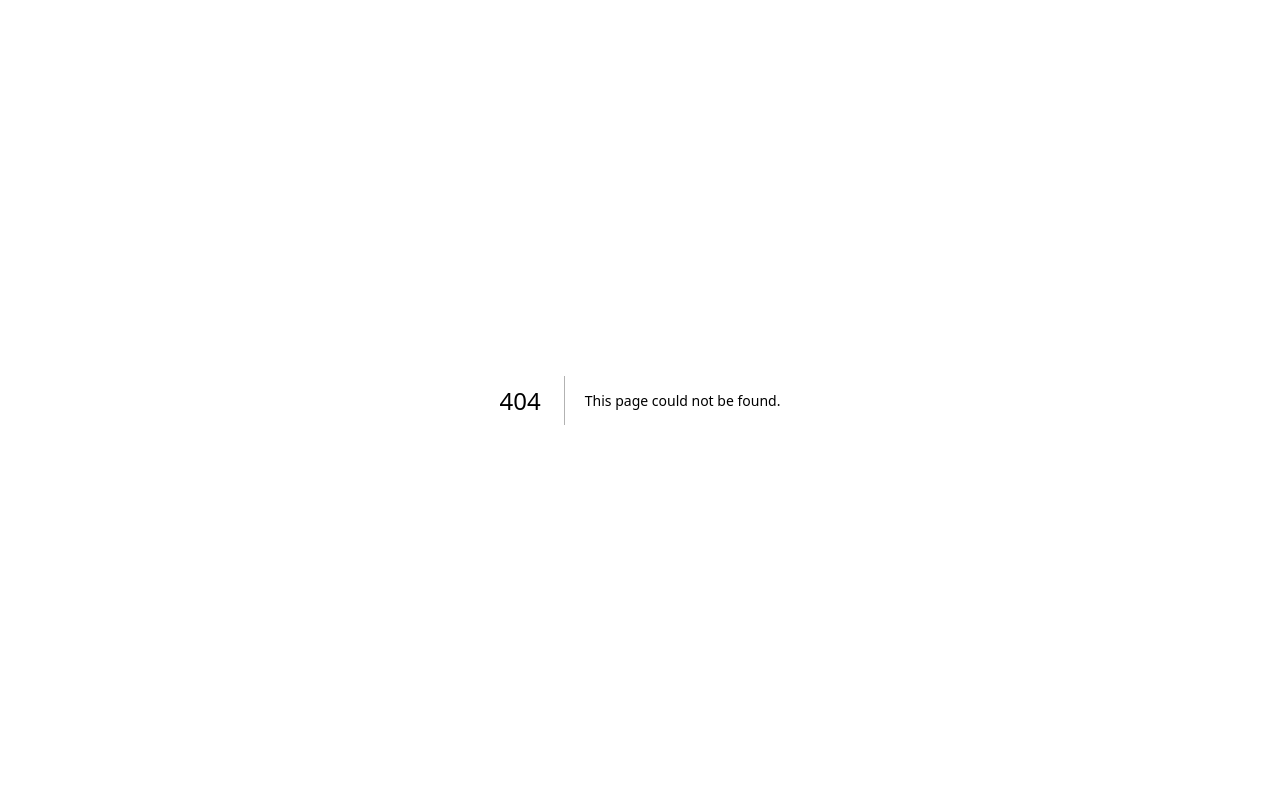
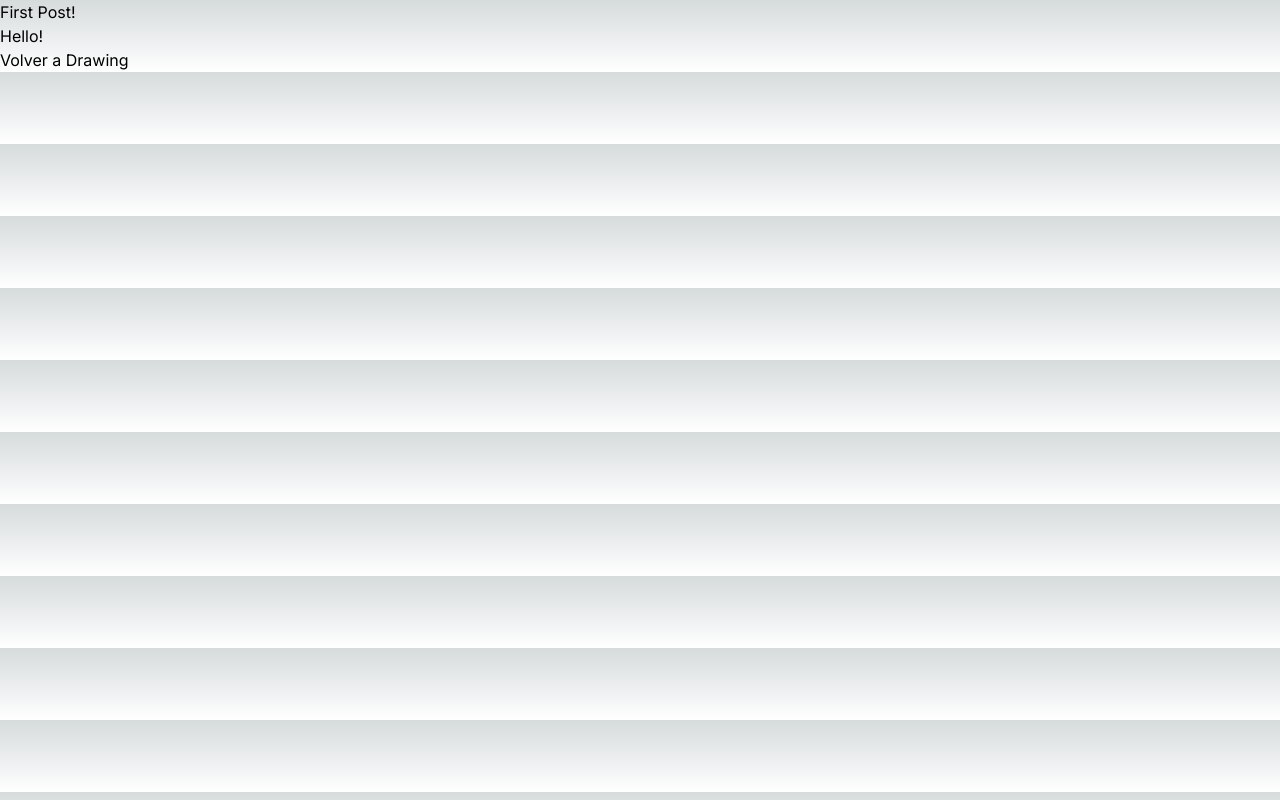
Before and after one commit to IducSoft/projects-typescript-nextjs13, a Next.js app: page /drawing/1 in a window 1280 px wide. Before the commit this address had no page. Built offline with nearby package versions, Linux system fonts and the light colour scheme.

Commit message:
working yet

```diff
--- a/app/drawing/Components/PostsList.tsx
+++ b/app/drawing/Components/PostsList.tsx
@@ -1,3 +1,4 @@
+import Link from 'next/link'
 import React from 'react'
 import { useSelector } from 'react-redux'
 
@@ -12,7 +13,9 @@ export const PostsList = () => {
               <time className="mb-1 text-sm font-normal leading-none text-gray-400 dark:text-gray-500">
                 {post.title}
               </time>
-              <h3 className="text-lg font-semibold text-gray-900 dark:text-white">Application UI code in Tailwind CSS</h3>
+              <h3 className="text-lg font-semibold text-gray-900 dark:text-white">
+                <Link href={`/drawing/${post.id}`}>View Post</Link>
+              </h3>
               <p className="mb-4 text-base font-normal text-gray-500 dark:text-gray-400">
                 {post.content.substring(0, 100)}
               </p>
--- /dev/null
+++ b/app/drawing/Components/SinglePostPage.tsx
@@ -0,0 +1,26 @@
+import React from 'react'
+import { useSelector } from 'react-redux'
+import { publicacion } from '../store/PublicationSlice'
+import Link from 'next/link'
+
+export const SinglePostPage = ({ idPost }:{idPost:string}) => {
+
+  const {posts}: any = useSelector((state) => state)
+  const postFinally = posts.find((post : publicacion) => post.id === idPost)
+  if (!postFinally) {
+    return (
+      <section>
+        <h2>Post not found!</h2>
+      </section>
+    )
+  }
+  return (
+    <section>
+      <article className="post">
+      <h2>{postFinally.title}</h2>
+        <p className="post-content">{postFinally.content}</p>
+        <Link href={"/drawing"}>Volver a Drawing</Link>
+      </article>
+    </section>
+  )
+}
--- /dev/null
+++ b/app/drawing/[idPost]/layout.tsx
@@ -0,0 +1,13 @@
+"use client"
+
+export default function layout({
+    children,
+}: {
+    children: React.ReactNode
+}) {
+  return (
+    <html lang="en">
+      <body>{children}</body>
+    </html>
+  )
+}
--- /dev/null
+++ b/app/drawing/[idPost]/page.tsx
@@ -0,0 +1,21 @@
+"use client"
+
+import { Provider } from "react-redux"
+import { SinglePostPage } from "../Components/SinglePostPage"
+import { persistor, store } from "../store/store"
+import { PersistGate } from "redux-persist/integration/react"
+
+
+
+export default function page({ params }: { params: { idPost: string } }) {
+    console.log(params)
+  return (
+    <div>
+        <Provider store={store}>
+            <PersistGate loading={null} persistor={persistor}>
+                <SinglePostPage idPost={params.idPost}/>
+            </PersistGate>
+        </Provider>
+
+    </div>)
+}
```
Lines whose indentation alone changed are shown as unchanged.
